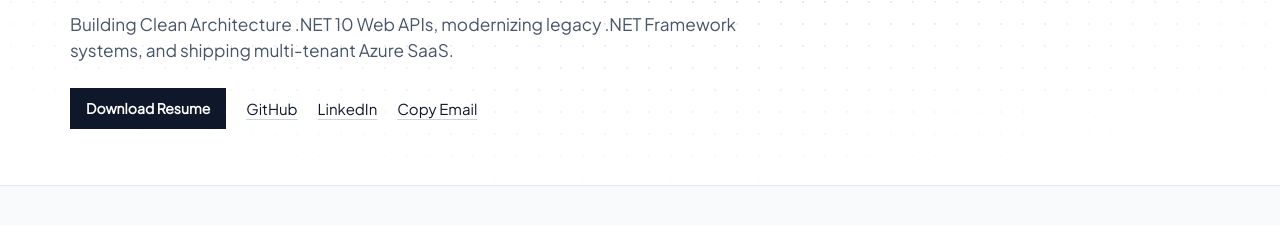
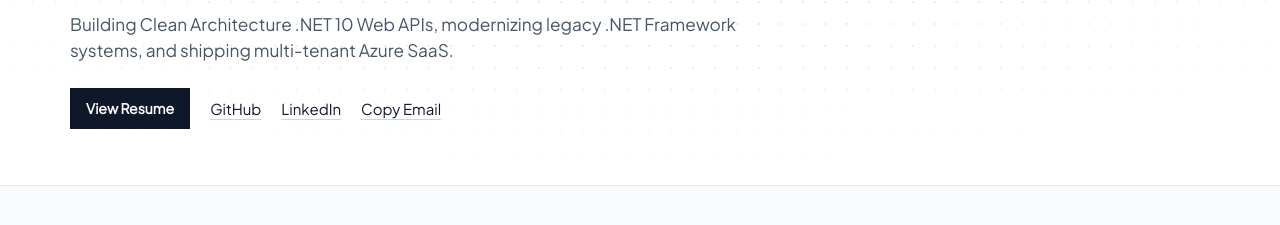
Before and after one commit to amhercos/amhercosaine, an Astro site: page / in a window 1280 px wide. Shown: the part 307-532 px from the top of the page. Built offline with nearby package versions, Linux system fonts and the light colour scheme; Astro itself is replaced by a stand-in of ours.

Commit message:
fix(nav): keep sticky header pinned on scroll and link hero CTA to resume view

```diff
--- a/src/layouts/BaseLayout.astro
+++ b/src/layouts/BaseLayout.astro
@@ -246,6 +246,9 @@ const jsonLdScript = JSON.stringify(jsonLd).replace(/</g, '\\u003c');
       };
 
       const syncNav = () => {
+        const chrome = document.querySelector('.site-chrome');
+        chrome?.classList.toggle('is-scrolled', window.scrollY > 10);
+
         const links = document.querySelectorAll('.nav-links a[href*="#"]');
         const y = window.scrollY + 120;
         let current = '';
--- a/src/pages/index.astro
+++ b/src/pages/index.astro
@@ -27,10 +27,9 @@ import { resumePdfFilename, resumePdfHref } from '../data/resume';
       <div class="hero-actions hero-stagger" style="--stagger: 4">
         <a
           class="btn-solid-dark"
-          href={resumePdfHref}
-          download={resumePdfFilename}
+          href="/resume"
         >
-          <span>Download Resume</span>
+          <span>View Resume</span>
         </a>
         <a
           class="hero-text-link"
```
